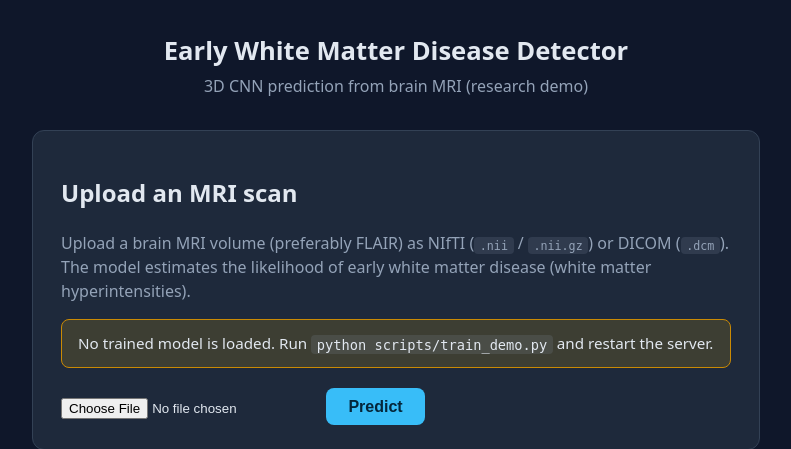
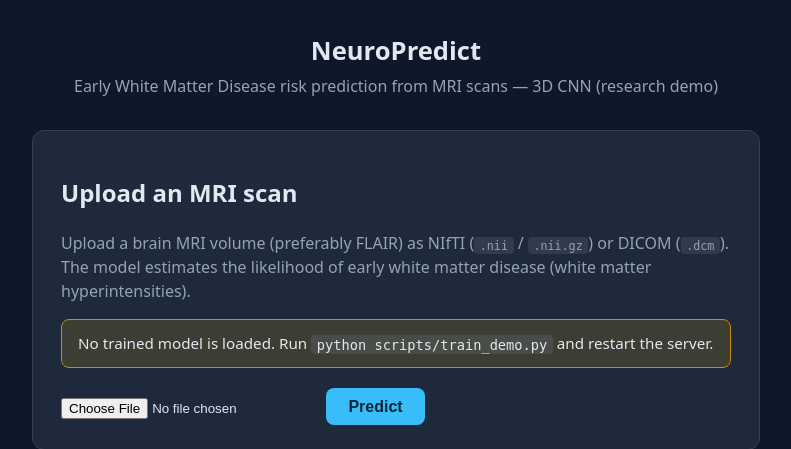
Before and after one commit to ServoFlux/NeuroPredict, a FastAPI app: page / in a window 1280 px wide. Shown: the top 449 px of the page, without its empty margins (244-1035 px from the left). Run offline with FastAPI, Linux system fonts and the light colour scheme.

Commit message:
Rebrand app and docs as NeuroPredict
Co-Authored-By: Devin AI <158243242+devin-ai-integration[bot]@users.noreply.github.com>

```diff
--- a/webapp/main.py
+++ b/webapp/main.py
@@ -42,7 +42,7 @@ def _pretty(label: str) -> str:
     return PRETTY_LABELS.get(label, label.replace("_", " ").title())
 
 
-app = FastAPI(title="Early White Matter Disease Detector")
+app = FastAPI(title="NeuroPredict — Early White Matter Disease Risk Prediction")
 app.mount("/static", StaticFiles(directory=str(WEBAPP_DIR / "static")), name="static")
 templates = Jinja2Templates(directory=str(WEBAPP_DIR / "templates"))
 
--- a/webapp/templates/base.html
+++ b/webapp/templates/base.html
@@ -3,13 +3,13 @@
 <head>
     <meta charset="UTF-8" />
     <meta name="viewport" content="width=device-width, initial-scale=1.0" />
-    <title>Early White Matter Disease Detector</title>
+    <title>NeuroPredict — Early White Matter Disease Risk Prediction</title>
     <link rel="stylesheet" href="/static/style.css" />
 </head>
 <body>
     <header class="site-header">
-        <h1>Early White Matter Disease Detector</h1>
-        <p class="subtitle">3D CNN prediction from brain MRI (research demo)</p>
+        <h1>NeuroPredict</h1>
+        <p class="subtitle">Early White Matter Disease risk prediction from MRI scans — 3D CNN (research demo)</p>
     </header>
 
     <main class="container">
```
Also changed, not shown: README.md.
